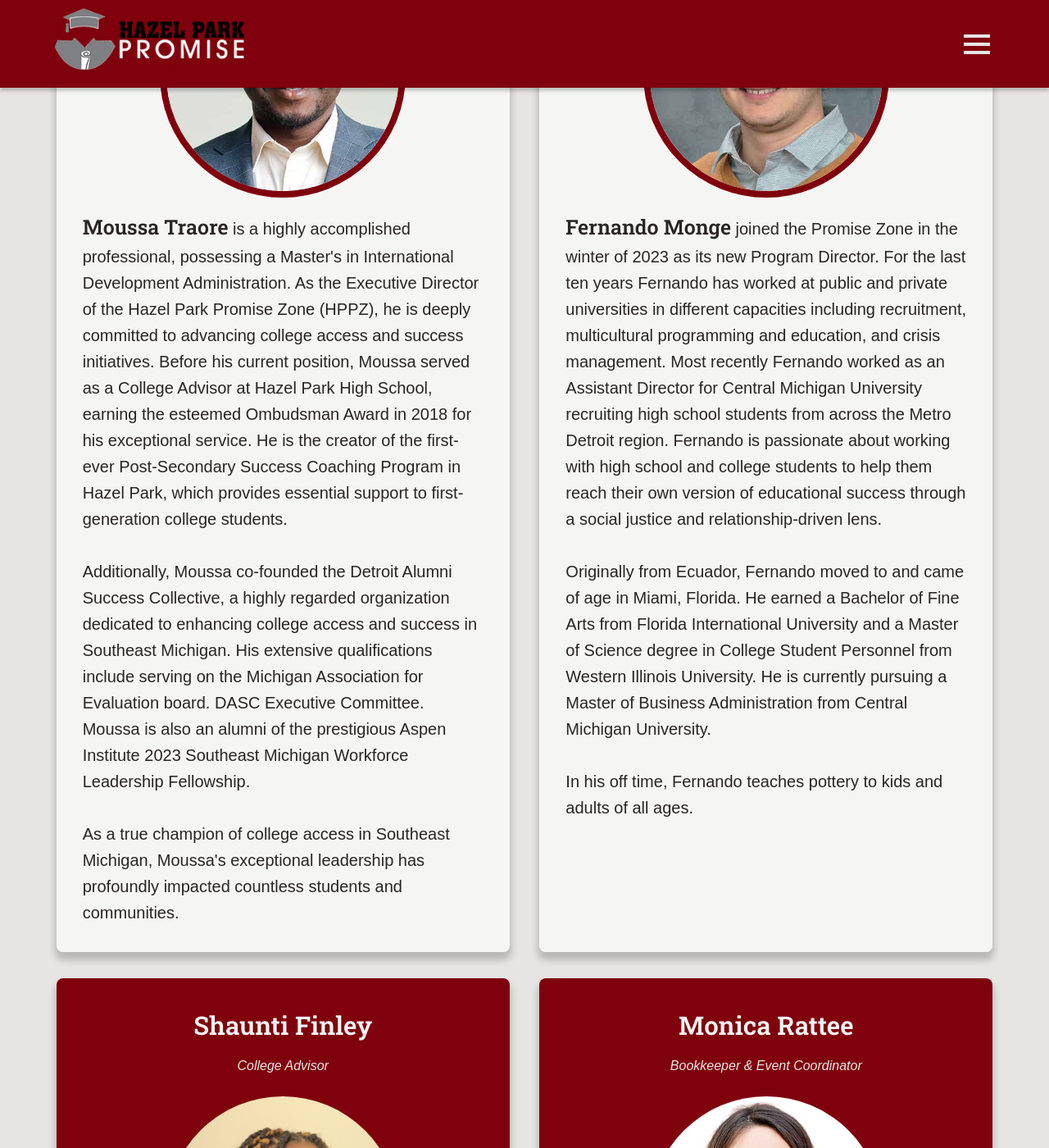
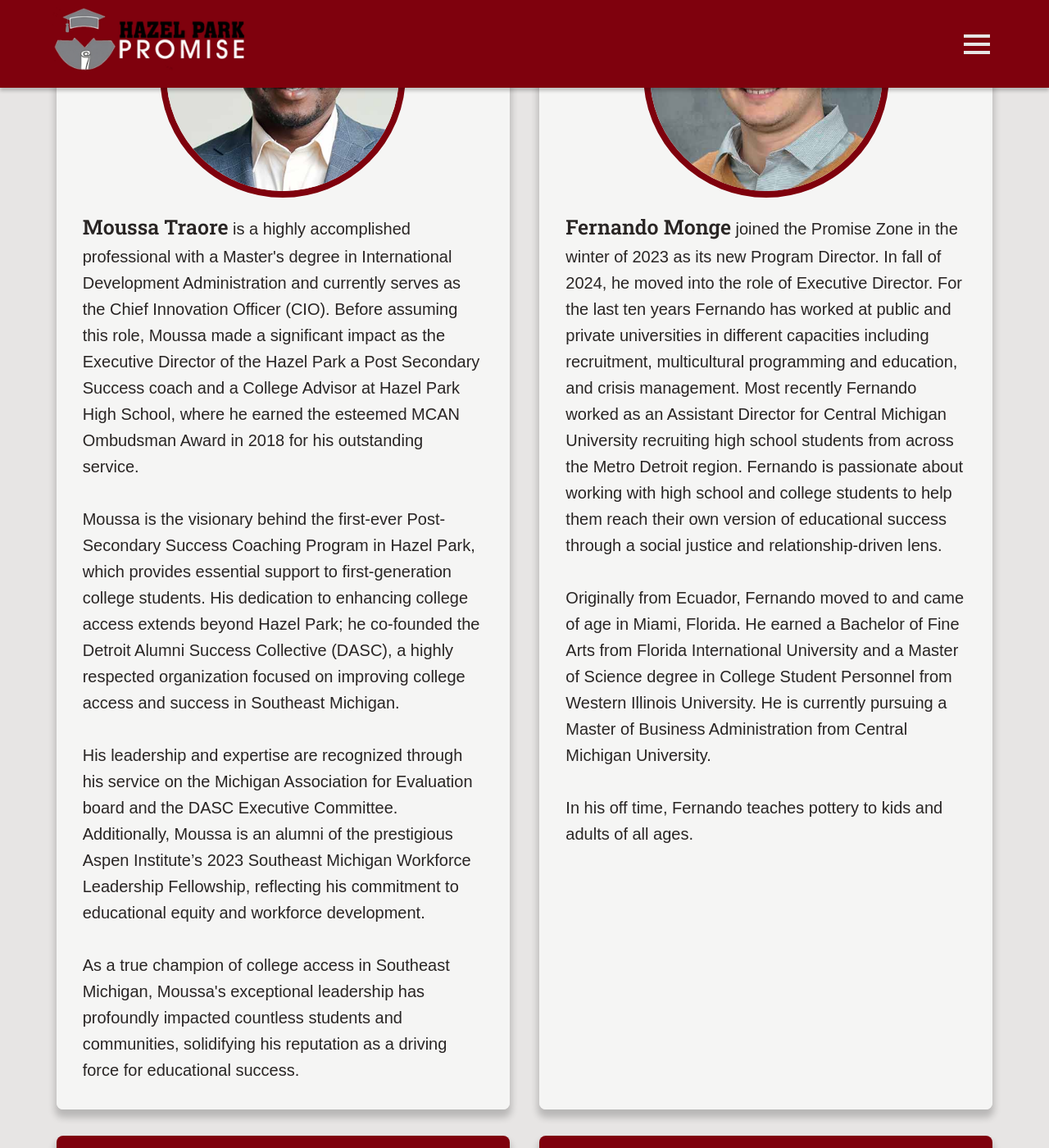
Before and after one commit to rsdrew/promiseZone, a Jekyll site: the page built from staff.html, in a window 1280 px wide and 1400 px high, scrolled down 613 px. Shown: the whole window at 82% size. Built offline with Jekyll 4.4.1, drawn with Linux system fonts in a browser that asks for light colours; some of the changed text lies outside the part shown.

Commit message:
Updated Staff information

```diff
--- a/staff.html
+++ b/staff.html
@@ -10,16 +10,19 @@
   <div class="staff-list">
     {% include components/staff.html
       name="Moussa Traore"
-      position="Executive Director"
+      position="Chief Innovation Officer (CIO)"
       filename="moussa-traore"
-      text="is a highly accomplished professional, possessing a Master's in International Development Administration. As the Executive Director of the Hazel Park Promise Zone (HPPZ), he is deeply committed to advancing college access and success initiatives. Before his current position, Moussa served as a College Advisor at Hazel Park High School, earning the esteemed Ombudsman Award in 2018 for his exceptional service. He is the creator of the first-ever Post-Secondary Success Coaching Program in Hazel Park, which provides essential support to first-generation college students.<br/><br/>Additionally, Moussa co-founded the Detroit Alumni Success Collective, a highly regarded organization dedicated to enhancing college access and success in Southeast Michigan. His extensive qualifications include serving on the Michigan Association for Evaluation board. DASC Executive Committee. Moussa is also an alumni of the prestigious Aspen Institute 2023 Southeast Michigan Workforce Leadership Fellowship.<br/><br/>As a true champion of college access in Southeast Michigan, Moussa's exceptional leadership has profoundly impacted countless students and communities."
+      text="is a highly accomplished professional with a Master's degree in International Development Administration and currently serves as the Chief Innovation Officer (CIO). Before assuming this role, Moussa made a significant impact as the Executive Director of the Hazel Park a Post Secondary Success coach and a College Advisor at Hazel Park High School, where he earned the esteemed MCAN  Ombudsman Award in 2018 for his outstanding service.<br/><br/>
+      Moussa is the visionary behind the first-ever Post-Secondary Success Coaching Program in Hazel Park, which provides essential support to first-generation college students. His dedication to enhancing college access extends beyond Hazel Park; he co-founded the Detroit Alumni Success Collective (DASC), a highly respected organization focused on improving college access and success in Southeast Michigan.<br/><br/>
+      His leadership and expertise are recognized through his service on the Michigan Association for Evaluation board and the DASC Executive Committee. Additionally, Moussa is an alumni of the prestigious Aspen Institute’s 2023 Southeast Michigan Workforce Leadership Fellowship, reflecting his commitment to educational equity and workforce development.<br/><br/>
+      As a true champion of college access in Southeast Michigan, Moussa's exceptional leadership has profoundly impacted countless students and communities, solidifying his reputation as a driving force for educational success."
     %}
 
     {% include components/staff.html
       name="Fernando Monge"
-      position="Program Director"
+      position="Executive Director"
       filename="fernando-monge"
-      text="joined the Promise Zone in the winter of 2023 as its new Program Director. For the last ten years Fernando has worked at public and private universities in different capacities including recruitment, multicultural programming and education, and crisis management. Most recently Fernando worked as an Assistant Director for Central Michigan University recruiting high school students from across the Metro Detroit region. Fernando is passionate about working with high school and college students to help them reach their own version of educational success through a social justice and relationship-driven lens.<br/><br/>Originally from Ecuador, Fernando moved to and came of age in Miami, Florida. He earned a Bachelor of Fine Arts from Florida International University and a Master of Science degree in College Student Personnel from Western Illinois University. He is currently pursuing a Master of Business Administration from Central Michigan University.<br/><br/>In his off time, Fernando teaches pottery to kids and adults of all ages."
+      text="joined the Promise Zone in the winter of 2023 as its new Program Director. In fall of 2024, he moved into the role of Executive Director. For the last ten years Fernando has worked at public and private universities in different capacities including recruitment, multicultural programming and education, and crisis management. Most recently Fernando worked as an Assistant Director for Central Michigan University recruiting high school students from across the Metro Detroit region. Fernando is passionate about working with high school and college students to help them reach their own version of educational success through a social justice and relationship-driven lens.<br/><br/>Originally from Ecuador, Fernando moved to and came of age in Miami, Florida. He earned a Bachelor of Fine Arts from Florida International University and a Master of Science degree in College Student Personnel from Western Illinois University. He is currently pursuing a Master of Business Administration from Central Michigan University.<br/><br/>In his off time, Fernando teaches pottery to kids and adults of all ages."
     %}
 
     {% include components/staff.html
```
Also changed, not shown: assets/images/forms/northByNorth.jpg (added).
